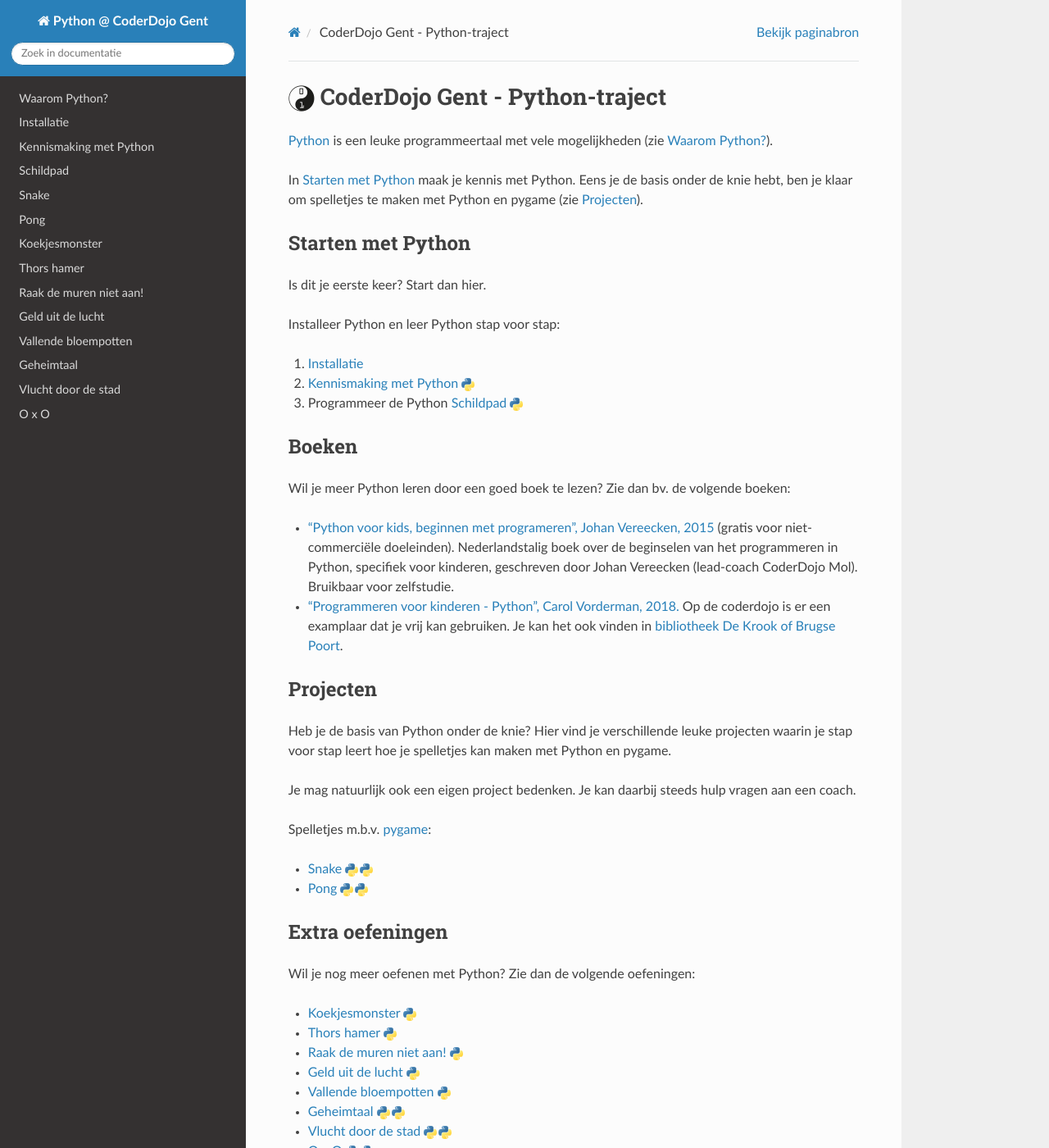
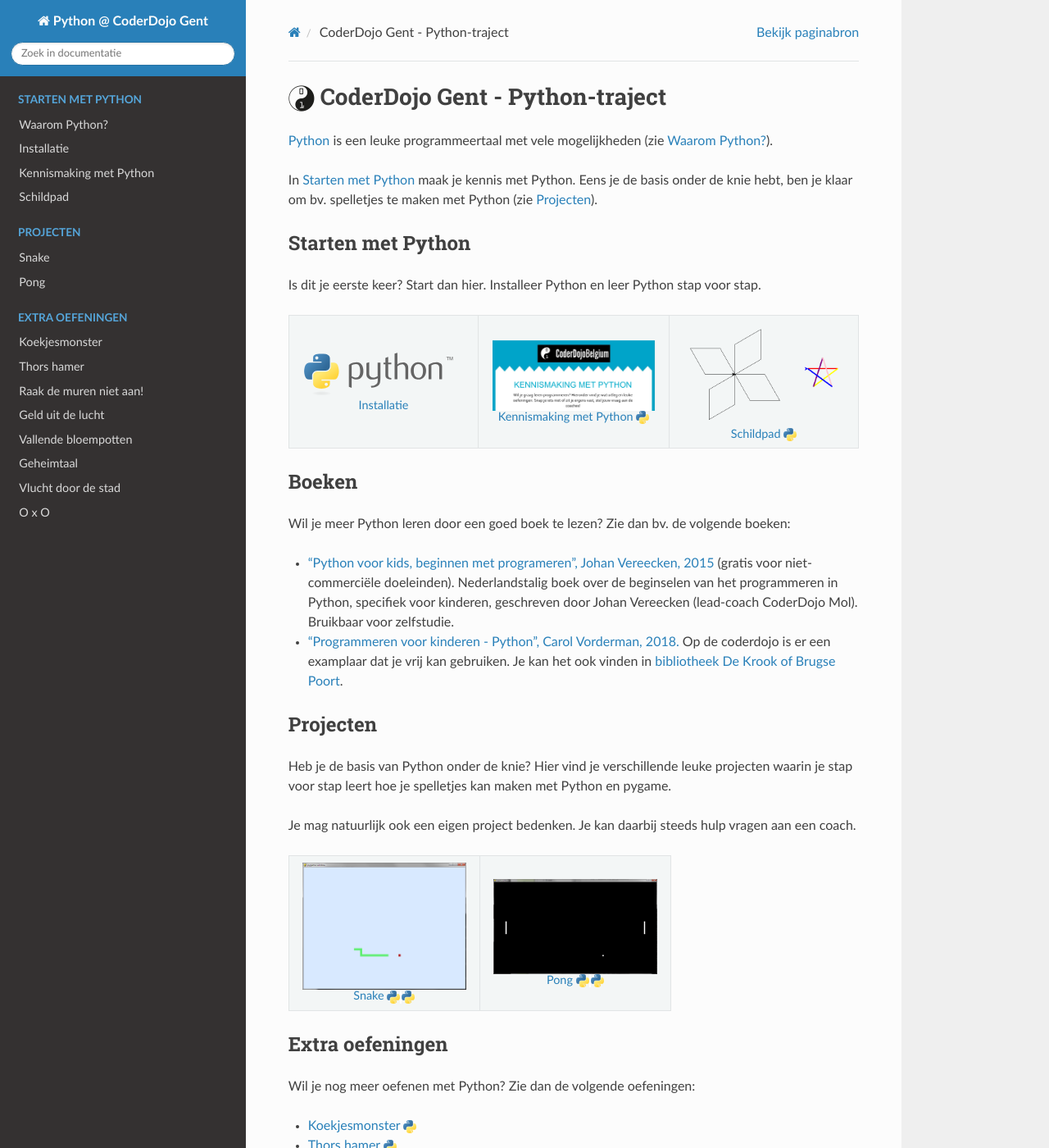
Before and after one commit to pvanhese/CoderDojoGentPython, a Sphinx documentation site: the page built from docs/index.rst, in a window 1280 px wide and 1400 px high. Shown: the whole window at 82% size. Built offline with Sphinx 7.4.7 and the Read the Docs theme 2.0.0, drawn with Linux system fonts in a browser that asks for light colours.

Commit message:
Use grid layout on front page and add section headers to TOC

```diff
--- /dev/null
+++ b/docs/_static/css/custom.css
@@ -0,0 +1,3 @@
+table.tbl {
+    text-align: center;
+}
--- a/docs/conf.py
+++ b/docs/conf.py
@@ -185,3 +185,6 @@
 
 
 # -- Extension configuration -------------------------------------------------
+
+def setup(app):
+    app.add_stylesheet('css/custom.css')
--- a/docs/global.rst
+++ b/docs/global.rst
@@ -1,11 +1,19 @@
 .. |cdj-logo| image:: /logo-cdj-32x32.png
 
 .. |level1| image:: /level1.png
+   :height: 16
+   :width: 16
 
 .. |level2| image:: /level2.png
+   :height: 16
+   :width: 34
 
 .. |level3| image:: /level3.png
+   :height: 16
+   :width: 52
 
 .. |level4| image:: /level4.png
+   :height: 16
+   :width: 70
 
 .. include:: <isonum.txt>
--- a/docs/index.rst
+++ b/docs/index.rst
@@ -9,7 +9,7 @@
 
 In :ref:`starten-met-python` maak je kennis met Python.
 Eens je de basis onder de knie hebt, ben je klaar
-om spelletjes te maken met Python en pygame (zie :ref:`projecten`).
+om bv. spelletjes te maken met Python (zie :ref:`projecten`).
 
 
 .. _starten-met-python:
@@ -17,15 +17,8 @@
 Starten met Python
 ------------------
 
-Is dit je eerste keer? Start dan hier.
-
-Installeer Python en leer Python stap voor stap:
-
-1. :doc:`start/installatie`
-2. :doc:`start/kennismaking_met_python` |level1|
-3. Programmeer de Python :doc:`start/schildpad` |level1|
-
 .. toctree::
+   :caption: Starten met Python
    :maxdepth: 2
    :hidden:
 
@@ -33,6 +26,46 @@
    /start/installatie
    /start/kennismaking_met_python
    /start/schildpad
+
+
+Is dit je eerste keer? Start dan hier.
+Installeer Python en leer Python stap voor stap.
+
+
+.. |installatie-doc| replace:: :doc:`start/installatie`
+
+.. |installatie-thumb| image:: /start/python-logo-generic.svg
+    :width: 200px
+    :align: middle
+    :target: start/installatie.html
+    :alt: Python
+
+
+.. |kennismaking-doc| replace:: :doc:`start/kennismaking_met_python` |level1|
+
+.. |kennismaking-thumb| image:: /start/kennismaking_titel.png
+    :width: 200px
+    :align: middle
+    :target: start/kennismaking_met_python.html
+    :alt: Kennismaking
+
+
+.. |schildpad-doc| replace:: :doc:`start/schildpad` |level1|
+
+.. |schildpad-thumb| image:: /start/parallellogrammen_en_ster.png
+    :width: 200px
+    :align: middle
+    :target: start/schildpad.html
+    :alt: Schildpad
+
+
+.. rst-class:: tbl
+
++-----------------------+-----------------------+-----------------------+
+| |installatie-thumb|   | |kennismaking-thumb|  | |schildpad-thumb|     |
+|                       |                       |                       |
+| |installatie-doc|     | |kennismaking-doc|    | |schildpad-doc|       |
++-----------------------+-----------------------+-----------------------+
 
 
 
@@ -67,6 +100,15 @@
 Projecten
 ---------
 
+.. toctree::
+   :caption: Projecten
+   :maxdepth: 2
+   :hidden:
+
+   /projecten/snake
+   /projecten/pong
+
+
 Heb je de basis van Python onder de knie?
 Hier vind je verschillende leuke projecten waarin je stap voor stap
 leert hoe je spelletjes kan maken met Python en pygame.
@@ -74,19 +116,32 @@
 Je mag natuurlijk ook een eigen project bedenken.
 Je kan daarbij steeds hulp vragen aan een coach.
 
-Spelletjes m.b.v. `pygame <https://www.pygame.org/>`_:
 
-* :doc:`projecten/snake` |level2|
-* :doc:`projecten/pong` |level2|
+.. |snake-doc| replace:: :doc:`projecten/snake` |level2|
 
-.. toctree::
-   :maxdepth: 2
-   :hidden:
-
-   /projecten/snake
-   /projecten/pong
+.. |snake-thumb| image:: /projecten/snake.png
+    :width: 200px
+    :align: middle
+    :target: projecten/snake.html
+    :alt: Snake
 
 
+.. |pong-doc| replace:: :doc:`projecten/pong` |level2|
+
+.. |pong-thumb| image:: /projecten/pong.png
+    :width: 200px
+    :align: middle
+    :target: projecten/pong.html
+    :alt: Pong
+
+
+.. rst-class:: tbl
+
++-----------------------+-----------------------+
+| |snake-thumb|         | |pong-thumb|          |
+|                       |                       |
+| |snake-doc|           | |pong-doc|            |
++-----------------------+-----------------------+
 
 
 
@@ -94,6 +149,21 @@
 
 Extra oefeningen
 ----------------
+
+.. toctree::
+   :caption: Extra oefeningen
+   :maxdepth: 2
+   :hidden:
+
+   /oefeningen/koekjesmonster
+   /oefeningen/thors_hamer
+   /oefeningen/muren
+   /oefeningen/geld
+   /oefeningen/bloempotten
+   /oefeningen/geheimtaal
+   /oefeningen/vlucht_door_de_stad
+   /oefeningen/oxo
+
 
 Wil je nog meer oefenen met Python? Zie dan de volgende oefeningen:
 
@@ -105,20 +175,6 @@
 * :doc:`/oefeningen/geheimtaal` |level2|
 * :doc:`/oefeningen/vlucht_door_de_stad` |level2|
 * :doc:`/oefeningen/oxo` |level2|
-
-
-.. toctree::
-   :maxdepth: 2
-   :hidden:
-
-   /oefeningen/koekjesmonster
-   /oefeningen/thors_hamer
-   /oefeningen/muren
-   /oefeningen/geld
-   /oefeningen/bloempotten
-   /oefeningen/geheimtaal
-   /oefeningen/vlucht_door_de_stad
-   /oefeningen/oxo
 
 
 
```
Also changed, not shown: docs/start/python-logo-generic.svg (added).
